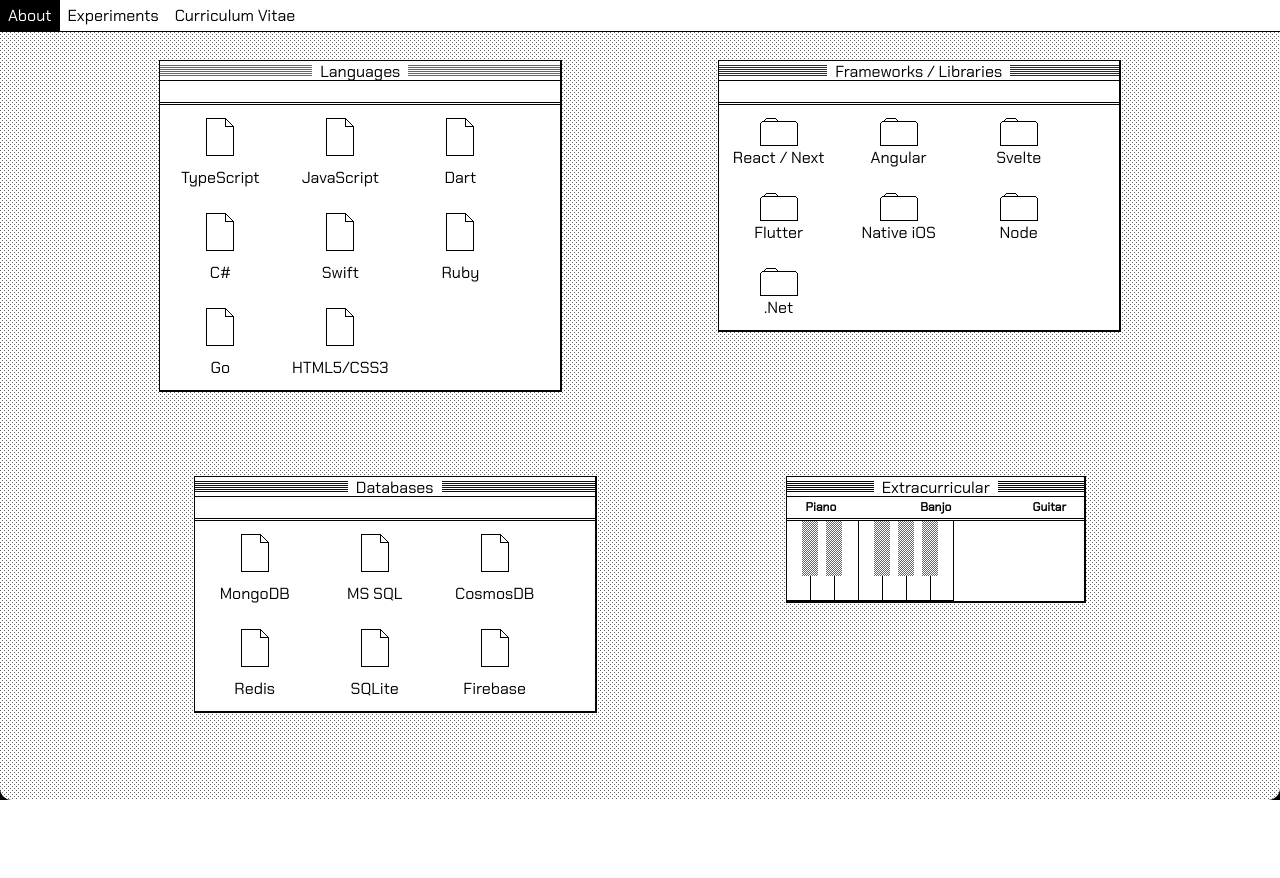
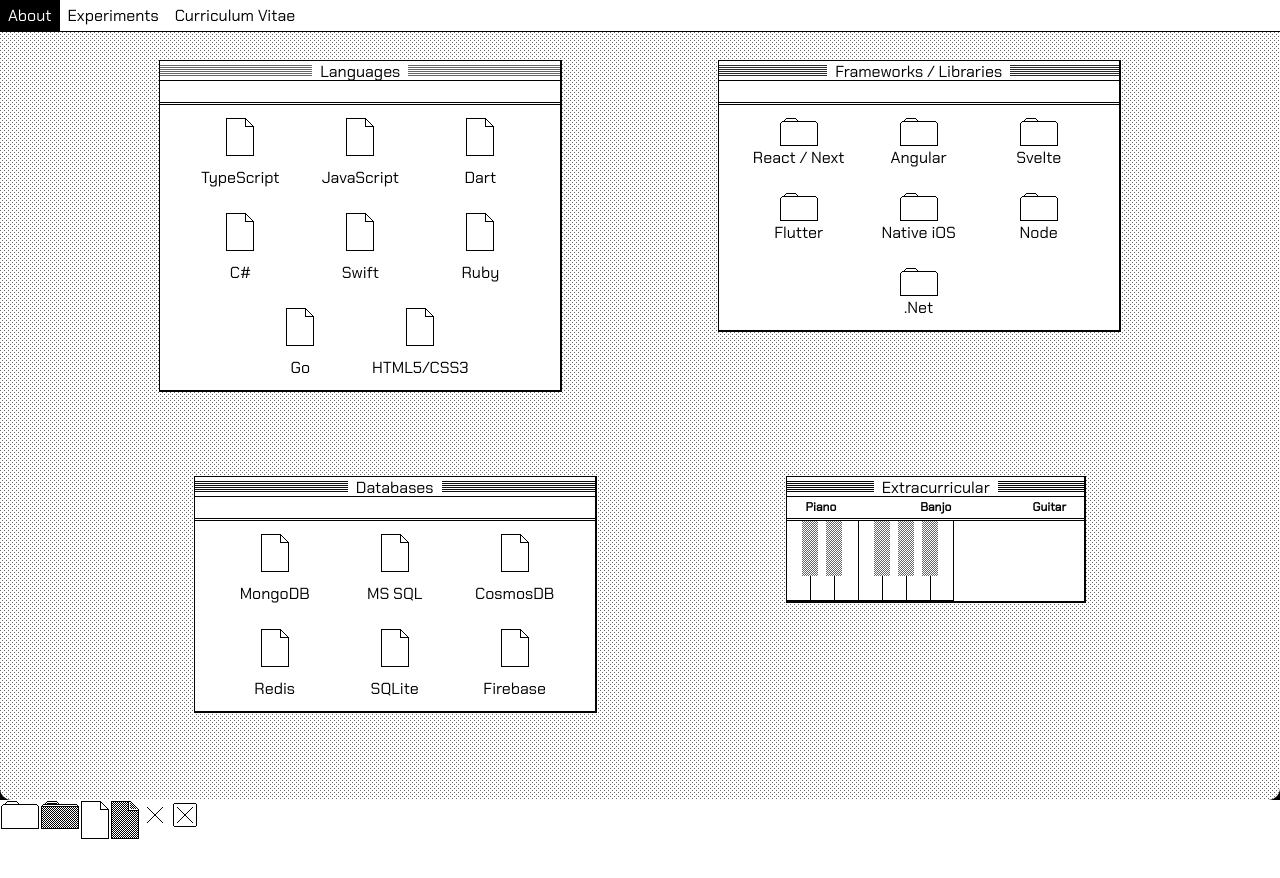
Before and after one commit to DigitalDaring/minimalist-portfolio, a Next.js app: page / in a window 1280 px wide. Shown: the top 878 px of the page. Before the commit the page ends 800 px from the top, so only its background shows below. Built offline with nearby package versions, Linux system fonts and the light colour scheme.

Commit message:
This patch gets the sprite sheet rendering

```diff
--- a/app/canvas-magic/icons.ts
+++ b/app/canvas-magic/icons.ts
@@ -244,6 +244,51 @@
     return getIcon(invertedCloseIcon, 'invertedCloseIcon');
 }
 
+const generateSpriteSheet = () => {
+
+    const allIcons = [folderIcon, invertedFolderIcon, fileIcon, invertedFileIcon, closeIcon, invertedCloseIcon];
+    const renderQueue = allIcons.map((icon) => ({
+        height: icon.length,
+        width: icon[0].length,
+        icon
+    }));
+
+    window.setTimeout(() => {
+
+        let offsetX = 0;
+        let maxOffsetY = 0;
+        let offsetY = 0;
+
+        setupWindowBackgrounds();
+
+
+        const canvas = document.getElementById('spriteMap') as HTMLCanvasElement;
+        // I control the vertical, and the horizontal!
+        // therefore force non-null cuz I know I added that element :-D
+        const context = canvas!.getContext('2d')!;
+        context.strokeStyle = 'rgba(0,0,0,1)';
+        renderQueue.forEach((toRender) => {
+            for(let x = 0; x < toRender.width; x++) {
+                for (let y = 0; y < toRender.height; y++) {
+                    if (toRender.icon[y][x] === 1) {
+                        context.fillRect(x + offsetX, y + offsetY, 1, 1);
+                    }
+                }
+            }
+
+            const wouldOverflow = offsetX + toRender.width > 400;
+            offsetX += toRender.width;
+            maxOffsetY = Math.max(maxOffsetY, toRender.height);
+            if (wouldOverflow) {
+                offsetY += maxOffsetY;
+                offsetX = 0;
+            }
+        });
+
+        const img = canvas.toDataURL('image/gif');
+    }, 0);
+}
+
 const getIcon = (icon: Array<number[]>, iconCanvasName: string) => {
     setupWindowBackgrounds();
     const iconPromise = new Promise<string>((resolve) => {
@@ -284,5 +329,6 @@
     getInvertedFileIcon,
     getInvertedFolderIcon,
     getCloseIcon,
-    getInvertedCloseIcon
+    getInvertedCloseIcon,
+    generateSpriteSheet
 };
--- a/app/canvas-magic/window-setup.ts
+++ b/app/canvas-magic/window-setup.ts
@@ -7,6 +7,7 @@
             dithered3: '',
             dithered4: '',
             lines: '',
+            spriteSheet: ''
         };
         window.icons = window.icons || {
             folder: ''
--- a/app/components/databases-overview/databases-overview.component.tsx
+++ b/app/components/databases-overview/databases-overview.component.tsx
@@ -1,12 +1,16 @@
 import FileIcon from '../icons/file-icon.component';
 import styles from './frameworks-overview.component.module.scss';
+import windowStyles from '../../styles/window.module.scss';
 
 type DatabasesOverviewProps = {
     onClick: (text: string, title: string) => void;
 };
 
 const DatabasesOverview = ({onClick}: DatabasesOverviewProps) => {
-    return <ul className={styles.databaseList}>
+
+    const classes = [styles.databaseList, windowStyles.window];
+
+    return <ul className={classes.join(' ')}>
         <li>
             <FileIcon></FileIcon>
             MongoDB
--- a/app/components/databases-overview/frameworks-overview.component.module.scss
+++ b/app/components/databases-overview/frameworks-overview.component.module.scss
@@ -1,9 +1,5 @@
 
 .databaseList {
-    display: flex;
-    flex-direction: row;
-    flex-wrap: wrap;
-    max-width: 400px;
 
     li {
         width: 120px;
--- a/app/components/frameworks-overview/frameworks-overview.component.module.scss
+++ b/app/components/frameworks-overview/frameworks-overview.component.module.scss
@@ -1,9 +1,5 @@
 
 .frameworkList {
-    display: flex;
-    flex-direction: row;
-    flex-wrap: wrap;
-    max-width: 400px;
 
     li {
         width: 120px;
--- a/app/components/frameworks-overview/frameworks-overview.component.tsx
+++ b/app/components/frameworks-overview/frameworks-overview.component.tsx
@@ -1,5 +1,6 @@
 import FolderIcon from '../icons/folder-icon.component';
 import styles from './frameworks-overview.component.module.scss';
+import windowStyles from '../../styles/window.module.scss';
 
 type FrameworksOverviewProps = {
     onClick: (text: string, title: string) => void;
@@ -7,7 +8,9 @@
 
 const FrameworksOverview = ({onClick}: FrameworksOverviewProps) => {
 
-    return <ul className={styles.frameworkList}>
+    const classes = [styles.frameworkList, windowStyles.window];
+
+    return <ul className={classes.join(' ')}>
         <li>
             <FolderIcon></FolderIcon>
             React / Next
--- a/app/components/languages-overview/languages-overview.component.module.scss
+++ b/app/components/languages-overview/languages-overview.component.module.scss
@@ -1,8 +1,5 @@
+
 .languagesList {
-    display: flex;
-    flex-direction: row;
-    flex-wrap: wrap;
-    max-width: 400px;
 
     li {
         width: 120px;
--- a/app/components/languages-overview/languages-overview.component.tsx
+++ b/app/components/languages-overview/languages-overview.component.tsx
@@ -1,12 +1,15 @@
 import FileIcon from '../icons/file-icon.component';
 import styles from './languages-overview.component.module.scss';
+import windowStyles from '../../styles/window.module.scss';
 
 type LanguagesOverviewProps = {
     onClick: (text: string, title: string) => void;
 };
 
 const LanguagesOverview = ({onClick}: LanguagesOverviewProps) => {
-    return <ul className={styles.languagesList}>
+    const classes = [styles.languagesList, windowStyles.window];
+
+    return <ul className={classes.join(' ')}>
         <li onClick={() => onClick('TypeScript: 6 years', 'TS')}>
             <FileIcon></FileIcon>
             TypeScript
--- a/app/layout.tsx
+++ b/app/layout.tsx
@@ -2,6 +2,7 @@
 import './globals.css';
 import { Chakra_Petch } from 'next/font/google'
 import setupWindowBackgrounds from './canvas-magic/window-setup';
+import { generateSpriteSheet } from './canvas-magic/icons';
 
 declare global {
   interface Window {
@@ -39,6 +40,7 @@
     <html lang='en'>
       <body className={`${chakraPetch.className}`}>
         {children}
+        <canvas id='spriteMap' width='400px' height='400px' className=''/>
         <canvas id='dithering1' width='20px' height='20px' className='letsNotShowThis'/>
         <canvas id='dithering2' width='16px' height='16px' className='letsNotShowThis'/>
         <canvas id='dithering3' width='16px' height='16px' className='letsNotShowThis'/>
--- a/app/page.tsx
+++ b/app/page.tsx
@@ -10,6 +10,7 @@
 import DatabasesOverview from './components/databases-overview/databases-overview.component';
 import SimpleModal from './components/simple-modal/simple-modal.component';
 import CloseIcon from './components/icons/close-icon.component';
+import { generateSpriteSheet } from './canvas-magic/icons';
 
 type ModalState = {
   text: string;
@@ -43,6 +44,8 @@
   };
 
   useEffect(() => {
+    generateSpriteSheet();
+
     getDitheringImg4().then((ditheredImage) => {
       setBackgroundImage(ditheredImage);
     });
--- /dev/null
+++ b/app/styles/window.module.scss
@@ -0,0 +1,7 @@
+.window {
+    display: flex;
+    flex-direction: row;
+    flex-wrap: wrap;
+    max-width: 400px;
+    justify-content: center;
+}
```
